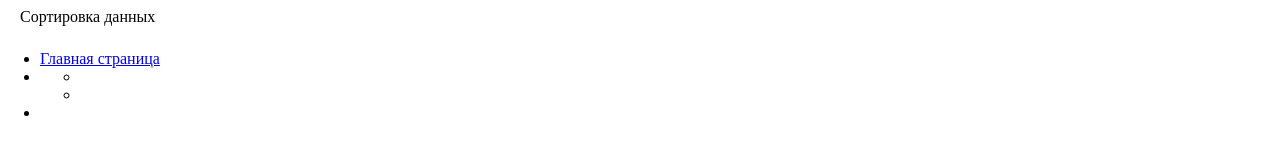
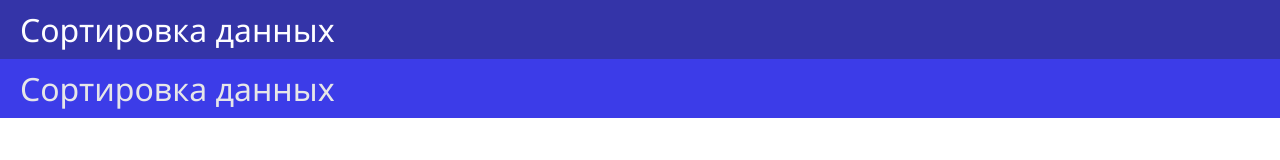
Before and after one commit to x7k3e21/quicksort.ezyro.com, a plain HTML site: page htdocs/index.html in a window 1280 px wide. Drawn offline with Linux system fonts and the light colour scheme.

Commit message:
Code review

```diff
--- a/htdocs/index.html
+++ b/htdocs/index.html
@@ -9,38 +9,16 @@
         <meta name="robots" content="follow">
 
         <link rel="stylesheet" href="styles/default.css">
+        <link rel="stylesheet" href="styles/palette.css">
     </head>
     <body>
-        <header class="page-header" id="page-header">
-            Сортировка данных
+        <header class="primary sticky navigation-panel" id="page-header">
+            <span class="on-primary">Сортировка данных</span>
         </header>
-        <div class="container">
-            <div class="nav-menu" id="nav-menu">
-                <ul class="nav-list">
-                    <li class="nav-element">
-                        <a href="index.html" class="nav-inactive">Главная страница</a>
-                    </li>
-                    <li class="nav-element">
-                        <ul class="nav-sublist">
-                            <li class="nav-element">
 
-                            </li>
-                            <li class="nav-element">
 
-                            </li>
-                        </ul>
-                    </li>
-                    <li class="nav-element">
-                        <a href="" class="nav-active"></a>
-                    </li>
-                </ul>
-            </div>
-            <div class="page-content" id="page-content">
-
-            </div>
-        </div>
-        <footer class="page-footer" id="page-footer">
-
+        <footer class="secondary navigation-panel" id="page-footer">
+            <span class="on-secondary">Сортировка данных</span>
         </footer>
         <script src="scripts/default.js"></script>
     </body>
--- a/htdocs/styles/default.css
+++ b/htdocs/styles/default.css
@@ -1,3 +1,6 @@
+
+/* Установка стандартных параметров
+ * для всех элементов на странице */
 html, body
 {
     padding-left: 0%;
@@ -13,20 +16,19 @@ html, body
     margin-bottom: 0%;
 }
 
-header.page-header
+.sticky
+{
+    position: sticky;
+}
+
+.navigation-panel
 {
     padding-left: 20px;
     padding-right: 20px;
 
     padding-top: 8px;
     padding-bottom: 8px;
+
+    font-size: 24pt;
+    font-family: "Segoe UI";
 }
-
-footer.page-footer
-{
-    padding-left: 20px;
-    padding-right: 20px;
-
-    padding-top: 8px;
-    padding-bottom: 8px;
-}
```
